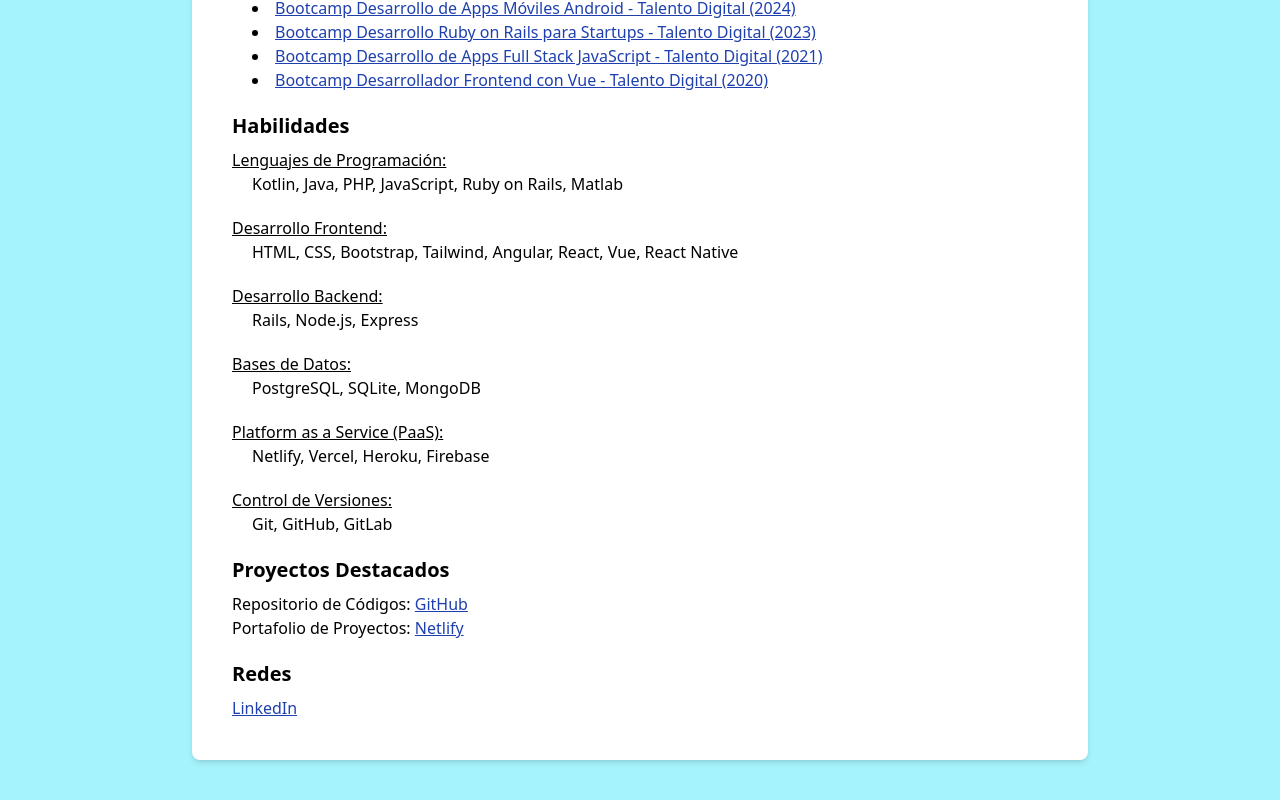
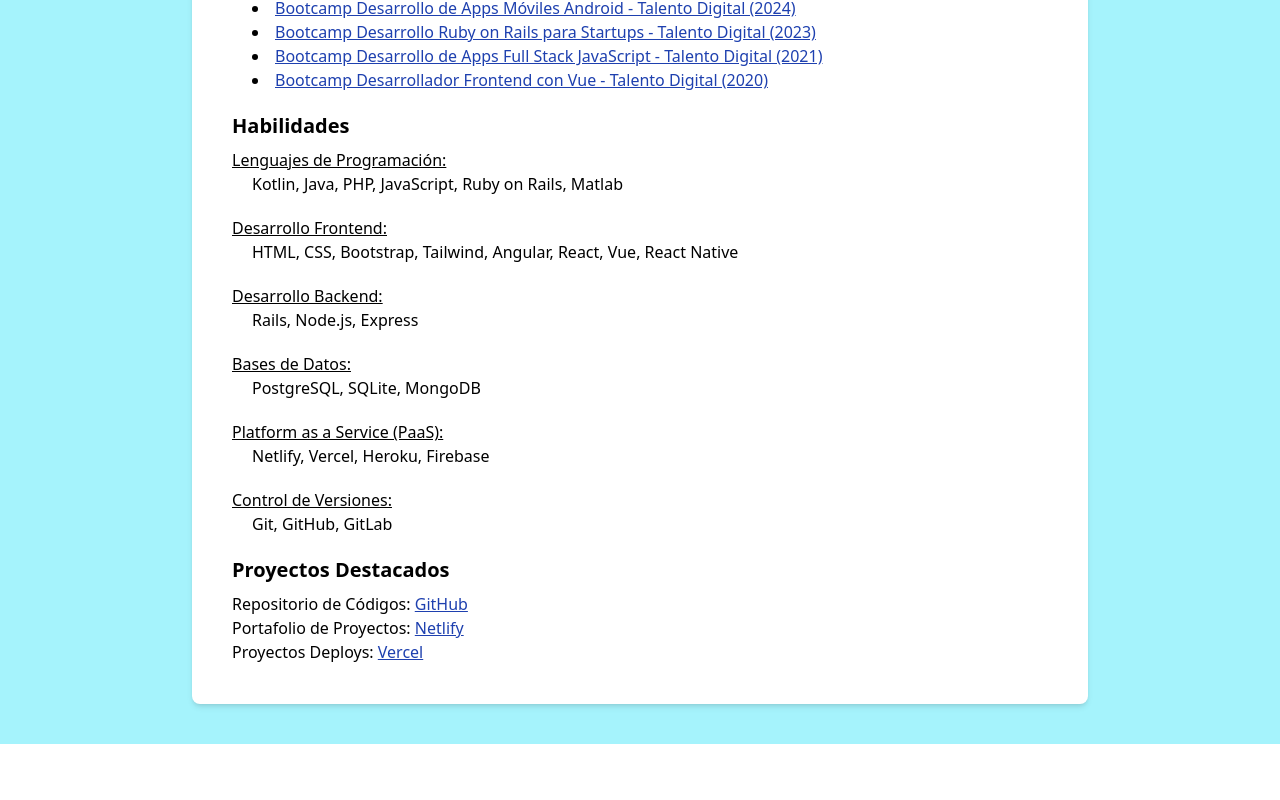
Before and after one commit to pedro-donoso/portafolio-nextjs, a Next.js app: page / in a window 1280 px wide. Shown: the part 1136-1936 px from the top of the page. After the commit the page ends 1880 px from the top, so only its background shows below. Built offline with nearby package versions, Linux system fonts and the light colour scheme.

Commit message:
agrego vercel

```diff
--- a/app/page.tsx
+++ b/app/page.tsx
@@ -206,20 +206,17 @@
         Netlify
        </a>
       </li>
+      <li>
+       Proyectos Deploys:{" "}
+       <a
+        href="https://vercel.com/pedrodonosos-projects"
+        target="_blank"
+        className="text-blue-800 underline"
+       >
+        Vercel
+       </a>
+      </li>
      </ul>
-    </section>
-
-    <section className="mt-5" id="redes">
-     <h2 className="text-xl font-bold mb-2">Redes</h2>
-     <p>
-      <a
-       href="https://www.linkedin.com/in/pedro-donoso-frontend/"
-       target="_blank"
-       className="text-blue-800 underline"
-      >
-       LinkedIn
-      </a>
-     </p>
     </section>
    </main>
   );
```
